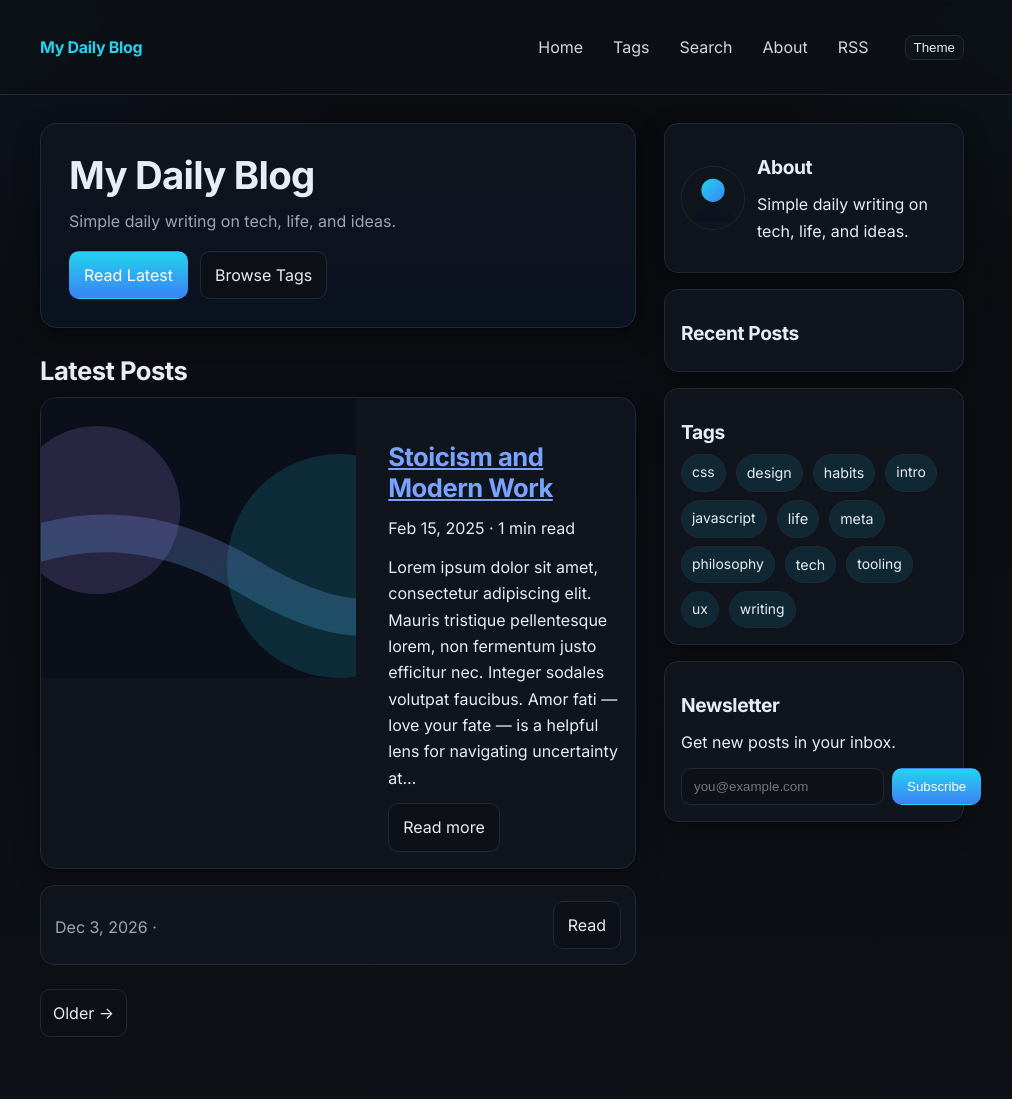
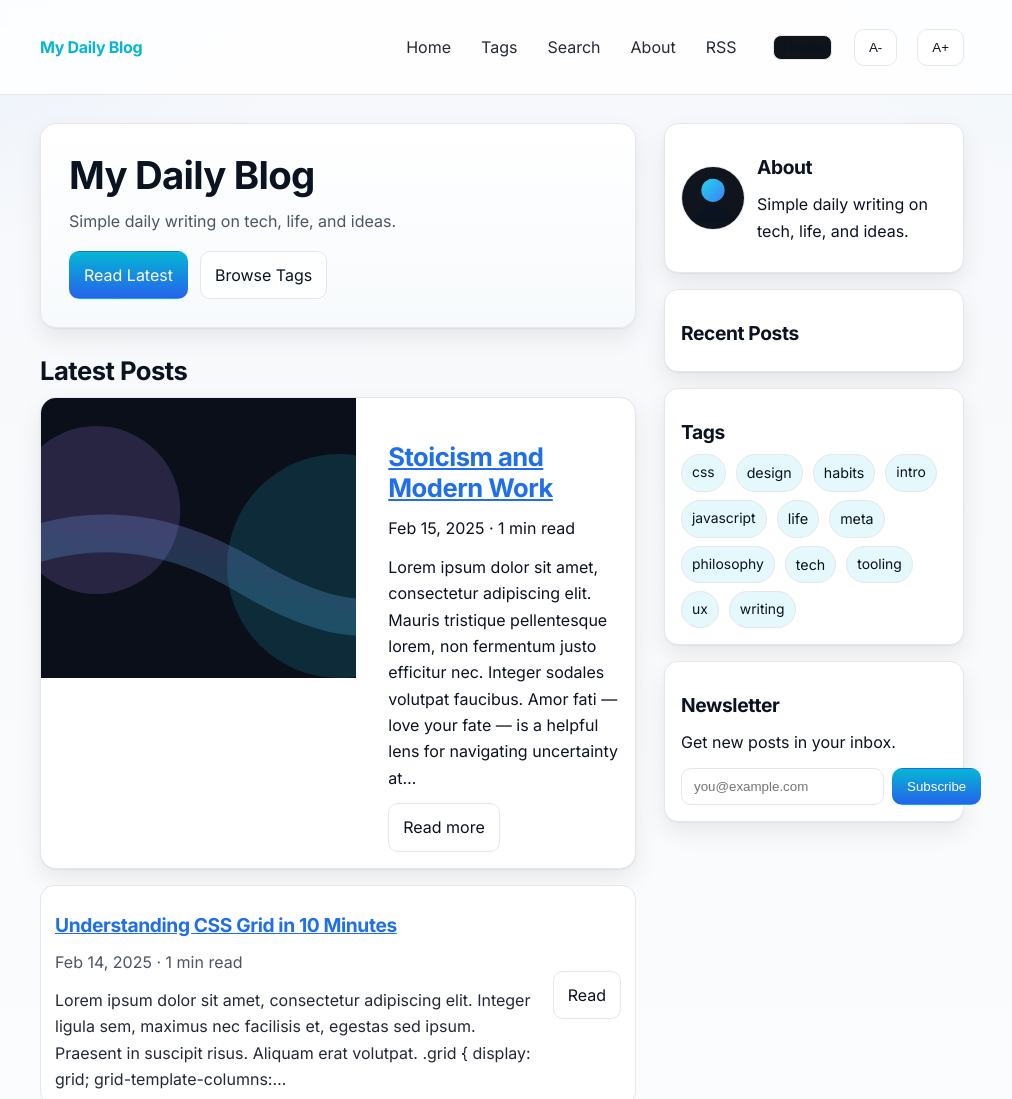
Before and after one commit to EngineerPrakash/blogPost, an Eleventy site: page src/index.njk in a window 1280 px wide. Shown: the top 1099 px of the page, without its empty margins (138-1150 px from the left). Built offline with nearby package versions, Linux system fonts and the light colour scheme; Eleventy itself is replaced by a stand-in of ours; files that its build step writes are made by us from their sources.

Commit message:
Tweaks: Prism highlighting, featured posts on home, light-first theme, font size controls, optional Giscus comments

```diff
--- a/src/_data/site.json
+++ b/src/_data/site.json
@@ -12,5 +12,16 @@
     "domain": "",
     "src": "",
     "website_id": ""
+  },
+  "comments": {
+    "provider": "",
+    "giscus": {
+      "repo": "",
+      "repoId": "",
+      "category": "",
+      "categoryId": "",
+      "mapping": "pathname",
+      "theme": "preferred_color_scheme"
+    }
   }
 }
--- a/src/_includes/layouts/base.njk
+++ b/src/_includes/layouts/base.njk
@@ -25,6 +25,10 @@
     <link rel="icon" href="{{ env.base }}/assets/favicon.svg" type="image/svg+xml" />
     <link rel="alternate" type="application/rss+xml" href="{{ env.base }}/feed.xml" title="{{ site.title }}" />
     <link rel="stylesheet" href="{{ env.base }}/assets/styles.css" />
+    {# Prism.js for syntax highlighting #}
+    <link rel="stylesheet" href="https://cdn.jsdelivr.net/npm/prismjs@1/themes/prism.min.css">
+    <script src="https://cdn.jsdelivr.net/npm/prismjs@1/prism.min.js" defer></script>
+    <script src="https://cdn.jsdelivr.net/npm/prismjs@1/plugins/autoloader/prism-autoloader.min.js" defer></script>
     <script src="{{ env.base }}/assets/site.js" defer></script>
   </head>
   <body>
--- a/src/assets/site.js
+++ b/src/assets/site.js
@@ -1,6 +1,7 @@
 // Theme toggle and small UX helpers
 (function(){
   const THEME_KEY = 'theme';
+  const FONT_KEY = 'fontSize';
   function setTheme(t){ document.documentElement.setAttribute('data-theme', t); try{ localStorage.setItem(THEME_KEY, t);}catch(e){} }
   function getTheme(){ try{ return localStorage.getItem(THEME_KEY);}catch(e){ return null; } }
 
@@ -26,7 +27,7 @@
 
   // Initialize
   const saved = getTheme();
-  if(saved) setTheme(saved); else setTheme('dark');
+  if(saved) setTheme(saved); else setTheme('light');
   if(document.readyState !== 'loading') ensureToggle();
   else document.addEventListener('DOMContentLoaded', ensureToggle);
 
@@ -97,4 +98,23 @@
   }
   if(document.readyState !== 'loading') setupToTop();
   else document.addEventListener('DOMContentLoaded', setupToTop);
+
+  // Font size controls (A-/A+)
+  function setupFontControls(){
+    const nav = document.querySelector('.nav');
+    if(!nav || nav.querySelector('.font-minus')) return;
+    const minus = document.createElement('button');
+    const plus = document.createElement('button');
+    minus.className = 'btn font-minus'; minus.textContent = 'A-'; minus.style.marginLeft='8px';
+    plus.className = 'btn font-plus'; plus.textContent = 'A+'; plus.style.marginLeft='6px';
+    const clamp = v => Math.max(14, Math.min(20, v));
+    function apply(size){ document.documentElement.style.setProperty('--fontSize', size + 'px'); try{ localStorage.setItem(FONT_KEY, String(size)); }catch(e){} }
+    function current(){ try{ const v = parseInt(localStorage.getItem(FONT_KEY)||'16',10); return isNaN(v)?16:v; }catch(e){ return 16; } }
+    minus.addEventListener('click', () => apply(clamp(current()-1)));
+    plus.addEventListener('click', () => apply(clamp(current()+1)));
+    nav.appendChild(minus); nav.appendChild(plus);
+    apply(current());
+  }
+  if(document.readyState !== 'loading') setupFontControls();
+  else document.addEventListener('DOMContentLoaded', setupFontControls);
 })();
--- a/src/assets/styles.css
+++ b/src/assets/styles.css
@@ -34,7 +34,9 @@
     radial-gradient(1000px 700px at 110% -10%, rgba(34,211,238,0.12), transparent 60%),
     linear-gradient(180deg, var(--bg), var(--bg-surface));
   color: var(--text);
-  font: 16px/1.65 Inter, system-ui, -apple-system, Segoe UI, Roboto, Ubuntu, Cantarell, Noto Sans, Helvetica, Arial, "Apple Color Emoji", "Segoe UI Emoji";
+  font-family: Inter, system-ui, -apple-system, Segoe UI, Roboto, Ubuntu, Cantarell, Noto Sans, Helvetica, Arial, "Apple Color Emoji", "Segoe UI Emoji";
+  font-size: var(--fontSize, 16px);
+  line-height: 1.65;
   -webkit-font-smoothing: antialiased;
   -moz-osx-font-smoothing: grayscale;
 }
@@ -110,6 +112,7 @@
 .post-header { margin-top: 16px; }
 .post .meta { color: var(--muted); margin: 4px 0 18px; }
 .post .content img { max-width: 100%; border-radius: 12px; border: 1px solid var(--border); }
+.comments { margin-top: 24px; }
 .post-share { display:flex; align-items:center; gap:10px; margin-top: 16px; }
 .post-share .btn { padding: 8px 10px; }
 
--- a/src/index.njk
+++ b/src/index.njk
@@ -20,7 +20,14 @@
 <h2 id="posts">Latest Posts</h2>
 
 {% if posts and posts | length > 0 %}
-  {% set featured = posts[0] %}
+  {# pick a featured post if marked, else first #}
+  {% set featured = false %}
+  {% for p in posts %}
+    {% if (not featured) and ((p.data.featured == true) or (p.data.tags and ('featured' in p.data.tags))) %}
+      {% set featured = p %}
+    {% endif %}
+  {% endfor %}
+  {% if not featured %}{% set featured = posts[0] %}{% endif %}
   <article class="featured">
     {% if featured.data.cover %}
       <a class="cover" href="{{ env.base }}{{ featured.url }}">
@@ -40,7 +47,8 @@
 {% endif %}
 
 <div class="post-list">
-  {% for p in posts | slice(1) %}
+  {% for p in posts %}
+    {% if not (p.url == featured.url) %}
     <article class="post-row">
       <div class="info">
         <h3><a href="{{ env.base }}{{ p.url }}">{{ p.data.title }}</a></h3>
@@ -51,6 +59,7 @@
         <a class="btn" href="{{ env.base }}{{ p.url }}">Read</a>
       </div>
     </article>
+    {% endif %}
   {% endfor %}
 </div>
 
```
Also changed, not shown: src/_includes/layouts/post.njk (+21 -0 lines).
